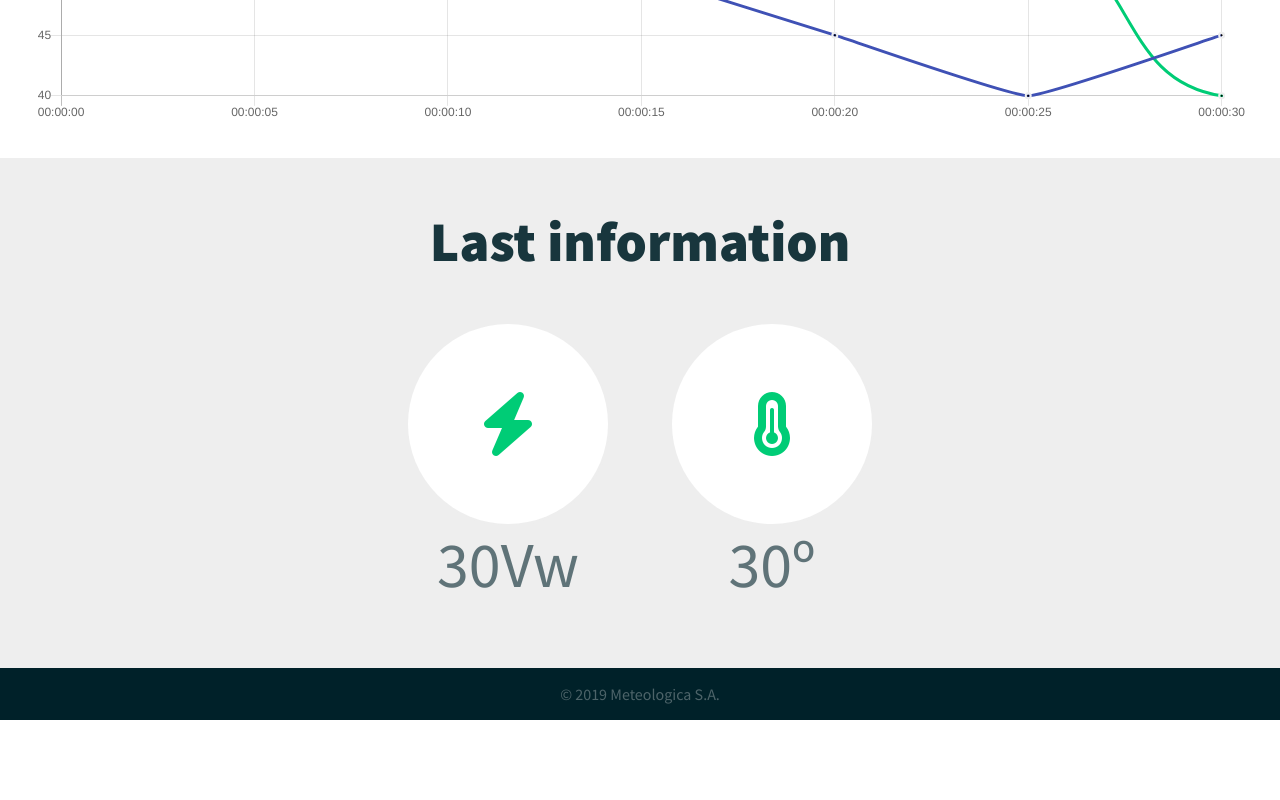
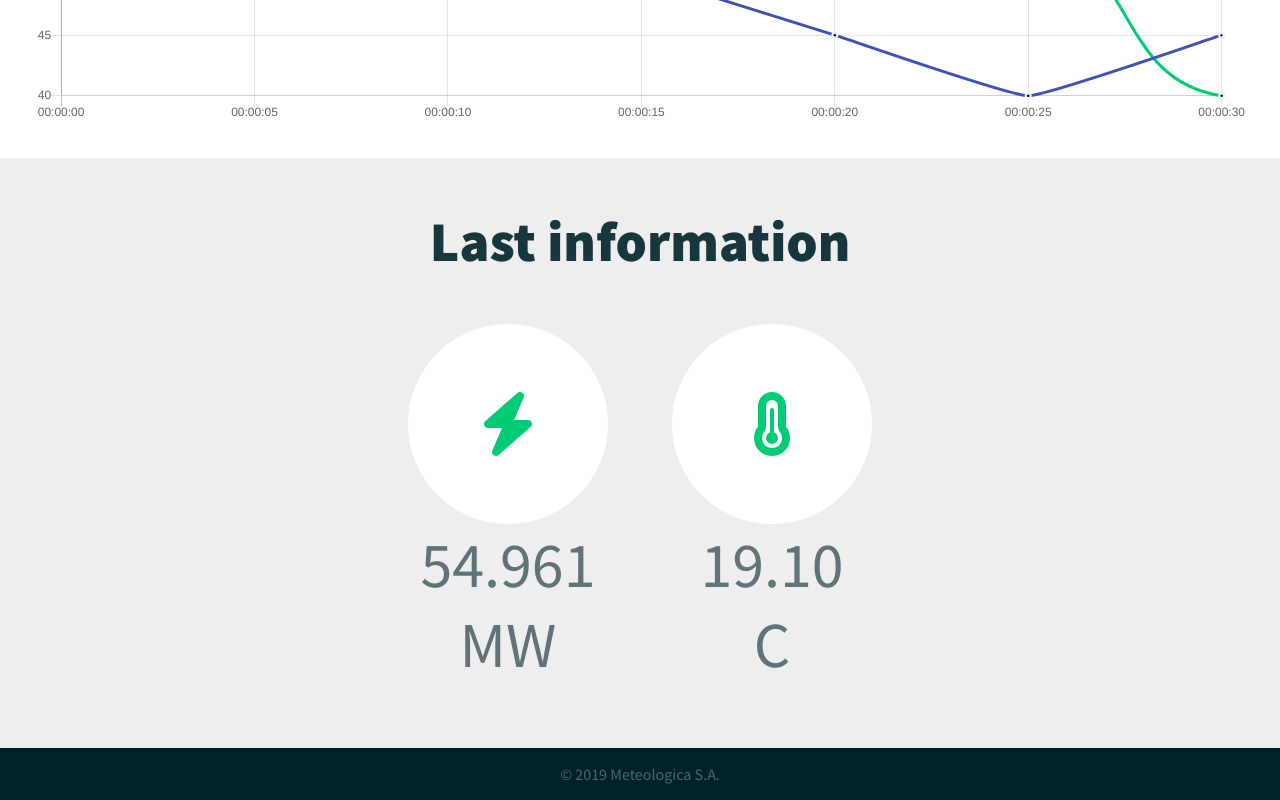
Before and after one commit to PozaTR/prueba_meteologica, a React (Create React App) app: page /#/ in a window 1280 px wide. Shown: the part 680-1480 px from the top of the page. Before the commit the page ends 1400 px from the top, so only its background shows below. Built offline with nearby package versions, Linux system fonts and the light colour scheme.

Commit message:
send lastTemperatureInfo and lastPowerInfo to LastInfo component and render on it

```diff
--- a/src/App.js
+++ b/src/App.js
@@ -15,8 +15,8 @@ class App extends React.Component {
         power: [],
         temperature: [],
       },
-      lastPowerInfo: [],
-      lastTemperature: []
+      lastPowerInfo: {},
+      lastTemperatureInfo: {}
    }
  }
 
@@ -27,14 +27,10 @@ class App extends React.Component {
         const { liveData: prevLiveData } = prevState
         prevLiveData.power.push(resp.power)
         prevLiveData.temperature.push(resp.temperature)
-        const lastPowerValue = prevLiveData.power.map(power => power.value);
-        const lastPowerUnit = prevLiveData.power.map(power => power.unit);
-        const lastTemperatureValue = prevLiveData.temperature.map(temperature => temperature.value);
-        const lastTemperatureUnit = prevLiveData.temperature.map(temperature => temperature.unit)
         return {
           liveData: prevLiveData,
-          lastPowerInfo: lastPowerValue,
-          lastTemperature: lastTemperatureValue
+          lastPowerInfo: resp.power,
+          lastTemperatureInfo: resp.temperature
          }
        })
     })
@@ -42,7 +38,7 @@ class App extends React.Component {
  }
 
  render() {
-  const { lastPowerInfo, lastTemperature } = this.state;
+  const { lastPowerInfo, lastTemperatureInfo } = this.state;
 
    return(
      <>
@@ -57,7 +53,7 @@ class App extends React.Component {
          <div>
             <Switch>
               <Route exact path='/'>
-                <LiveInfo />
+                <LiveInfo lastPowerInfo={lastPowerInfo} lastTemperatureInfo={lastTemperatureInfo}/>
               </Route>
               <Route path='/minute'>
                 <MinuteInfo />
--- a/src/components/LastInfo.js
+++ b/src/components/LastInfo.js
@@ -3,14 +3,15 @@ import PropTypes from 'prop-types';
 import '../styles/components/lastInfo.scss';
 
 const LastInfo = (props) => {
-  const { children, text } = props;
+  const { children, value, unit } = props;
 
   return(
     <div className="lastInfo">
       <div className="lastInfo__icon">
         {children}
       </div>
-      <p className="lastInfo__information">{text}</p>
+      <p className="lastInfo__information">{value}</p>
+      <p className="lastInfo__information">{unit}</p>
     </div>
   )
 }
--- a/src/components/LiveInfo.js
+++ b/src/components/LiveInfo.js
@@ -5,7 +5,7 @@ import LastInfo from './LastInfo';
 import '../styles/components/liveInfo.scss';
 
 const LiveInfo = (props) => {
-  const { } = props;
+  const {  lastPowerInfo, lastTemperatureInfo} = props;
 
   return(
       <div>
@@ -13,10 +13,10 @@ const LiveInfo = (props) => {
         <div className="lastInfo__wrap">
           <h2 className="lastInfo__title">Last information</h2>
           <div className="lastInfo__container">
-            <LastInfo className="lastInfo" text="30Vw">
+            <LastInfo className="lastInfo" value={lastPowerInfo.value} unit={lastPowerInfo.unit}>
               <i className="fas fa-bolt"></i>
             </LastInfo>
-            <LastInfo className="lastInfo" text="30º">
+            <LastInfo className="lastInfo" value={lastTemperatureInfo.value} unit={lastTemperatureInfo.unit}>
               <i className="fas fa-thermometer-three-quarters"></i>
             </LastInfo>
           </div>
```
